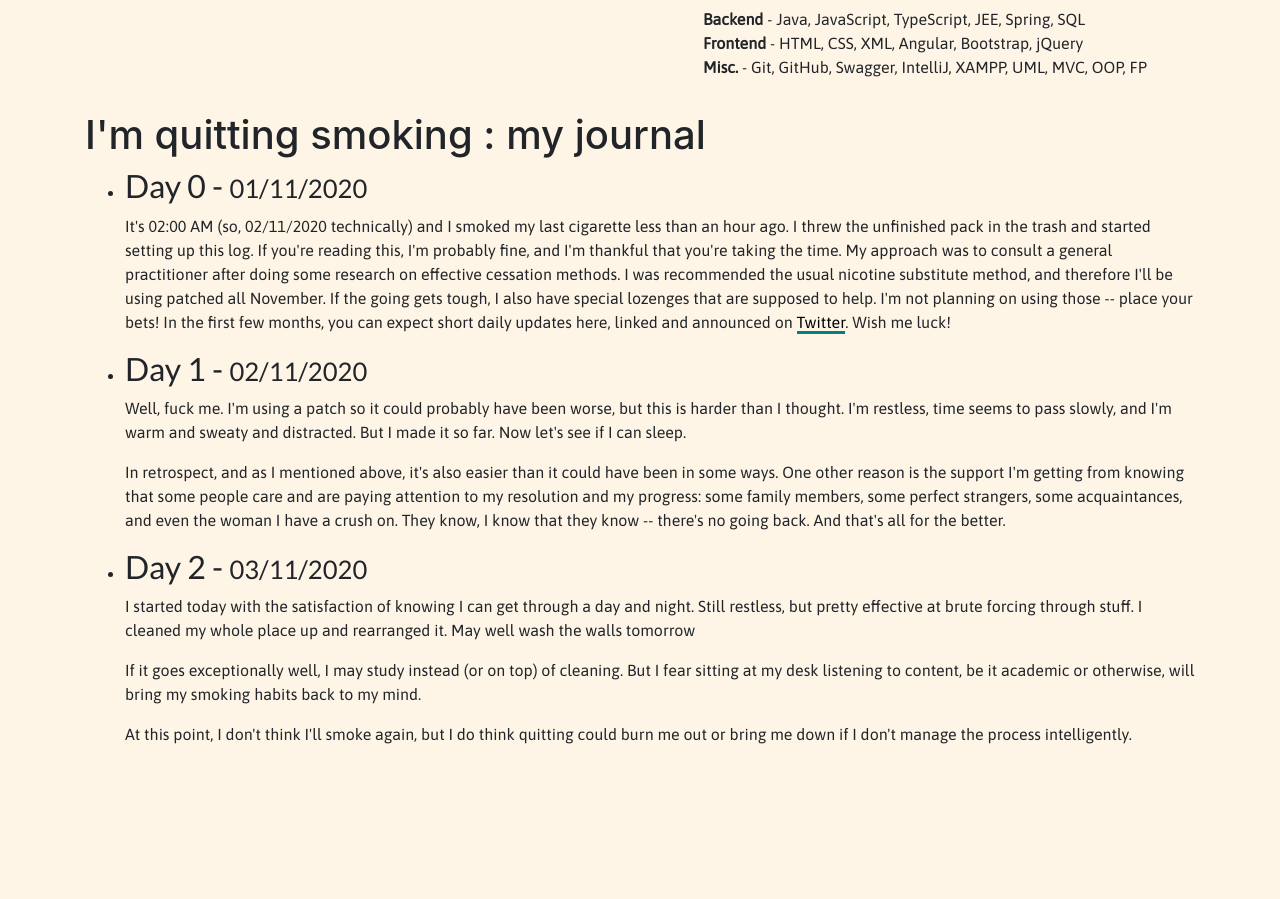
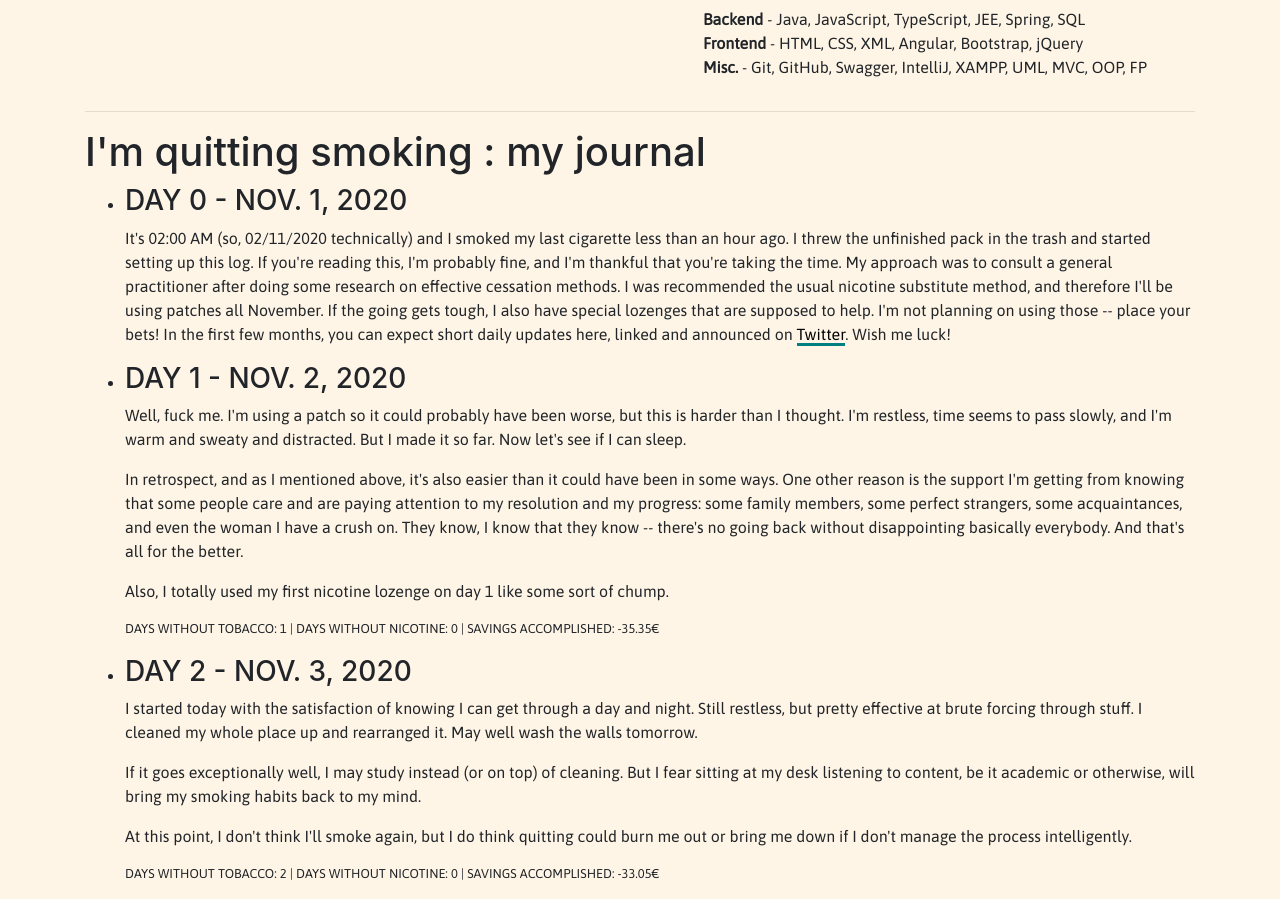
Before and after one commit to draialexis/alexisdrai, an Angular app: page /smokefree in a window 1280 px wide. Shown: the part 772-1671 px from the top of the page. Before the commit the page ends 1534 px from the top, so only its background shows below. Built offline with nearby package versions, Linux system fonts and the light colour scheme.

Commit message:
Fix typos and editing and stuff

```diff
--- a/src/app/app.component.html
+++ b/src/app/app.component.html
@@ -7,11 +7,11 @@
     <div class="col-lg">
       <article id="main">
         <app-main></app-main>
-<!--        <router-outlet></router-outlet>-->
+        <!--        <router-outlet></router-outlet>-->
       </article>
     </div>
   </div>
-  <p></p>
+  <hr>
   <app-smokefree></app-smokefree>
 </div>
 <app-footer></app-footer>
--- a/src/app/components/smokefree/smokefree.component.html
+++ b/src/app/components/smokefree/smokefree.component.html
@@ -1,35 +1,37 @@
-<h1>I'm quitting smoking : my journal</h1>
+<h1 id="smokefree">I'm quitting smoking : my journal</h1>
 <ul>
   <li>
-    <h2>Day 0 - <span class="small-print">01/11/2020</span></h2>
+    <h3 class="text-uppercase">Day 0 - nov. 1, 2020</h3>
     <p>It's 02:00 AM (so, 02/11/2020 technically) and I smoked my last cigarette less than an hour ago. I threw the
       unfinished pack in the trash and started setting up this log. If you're reading this, I'm probably fine, and I'm
       thankful that you're taking the time. My approach was to consult a general practitioner after doing some research
       on effective cessation methods. I was recommended the usual nicotine substitute method, and therefore I'll be
-      using patched all November. If the going gets tough, I also have special lozenges that are supposed to help. I'm
+      using patches all November. If the going gets tough, I also have special lozenges that are supposed to help. I'm
       not planning on using those -- place your bets! In the first few months, you can expect short daily updates here,
       linked and announced on <a class="link" href="https://twitter.com/rybByt_">Twitter</a>. Wish me luck!</p>
   </li>
   <li>
-    <h2>Day 1 - <span class="small-print">02/11/2020</span></h2>
+    <h3 class="text-uppercase">Day 1 - nov. 2, 2020</h3>
     <p>Well, fuck me. I'm using a patch so it could probably have been worse, but this is harder than I thought.
       I'm restless, time seems to pass slowly, and I'm warm and sweaty and distracted. But I made it so far. Now let's
       see if I can sleep.</p>
     <p>In retrospect, and as I mentioned above, it's also easier than it could have been in some ways. One other reason
       is the support I'm getting from knowing that some people care and are paying attention to my resolution and my
       progress: some family members, some perfect strangers, some acquaintances, and even the woman I have a crush
-      on. They know, I know that they know -- there's no going back. And that's all for the better.</p>
+      on. They know, I know that they know -- there's no going back without disappointing basically everybody. And
+      that's all for the better.</p>
+    <p>Also, I totally used my first nicotine lozenge on day 1 like some sort of chump.</p>
+    <p class="small-print">days without tobacco: 1 | days without nicotine: 0 | savings accomplished: -35.35€</p>
   </li>
   <li>
-    <h2>Day 2 - <span class="small-print">03/11/2020</span></h2>
+    <h3 class="text-uppercase">Day 2 - nov. 3, 2020</h3>
     <p>I started today with the satisfaction of knowing I can get through a day and night. Still restless, but pretty
       effective at brute forcing through stuff. I cleaned my whole place up and rearranged it. May well wash the walls
-      tomorrow</p>
+      tomorrow.</p>
     <p>If it goes exceptionally well, I may study instead (or on top) of cleaning. But I fear sitting at my desk
       listening to content, be it academic or otherwise, will bring my smoking habits back to my mind.</p>
     <p>At this point, I don't think I'll smoke again, but I do think quitting could burn me out or bring me down if I
       don't manage the process intelligently.</p>
+    <p class="small-print">days without tobacco: 2 | days without nicotine: 0 | savings accomplished: -33.05€</p>
   </li>
 </ul>
-<!--<h2>Day X - <span class="small-print">XX/XX/XXXX</span></h2>
-  <p></p>-->
--- a/src/styles.css
+++ b/src/styles.css
@@ -21,6 +21,7 @@ p {
 
 .small-print {
   font-size: 0.8em;
+  text-transform: uppercase;
 }
 
 .date {
```
